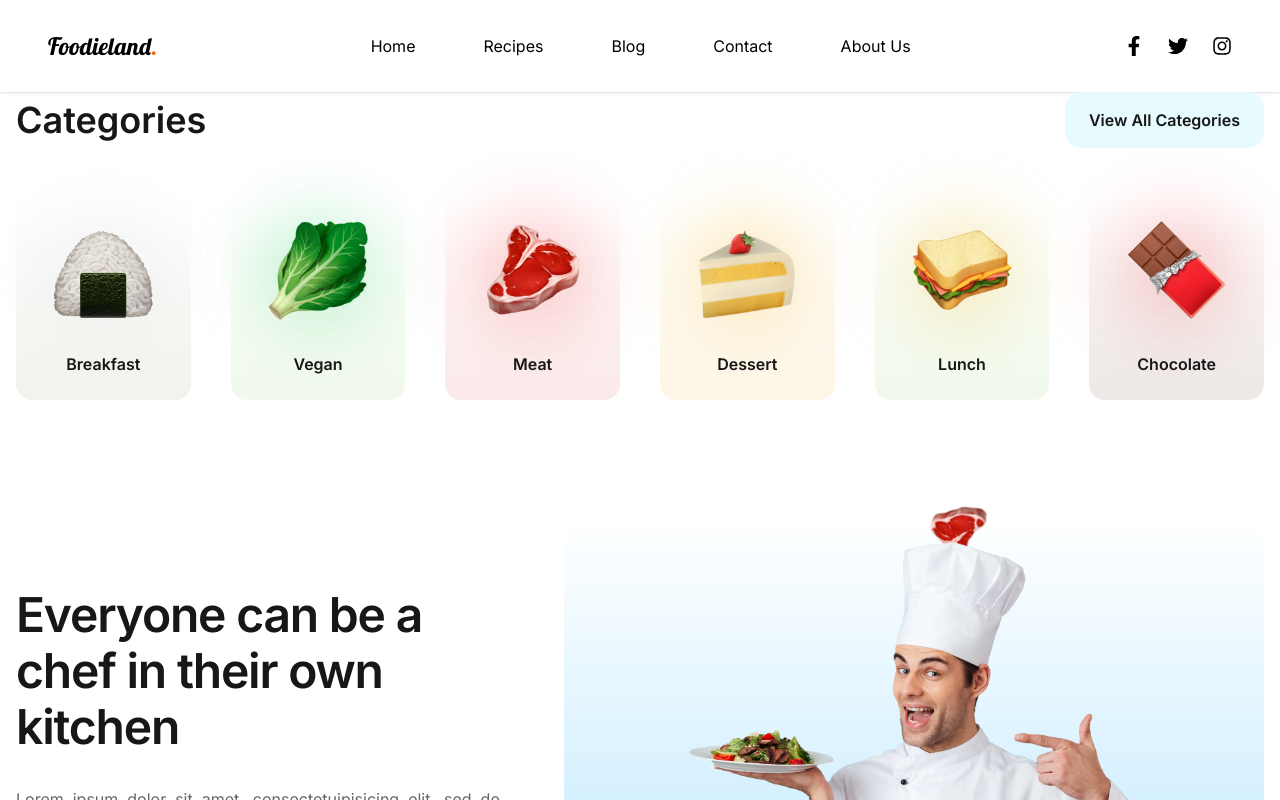
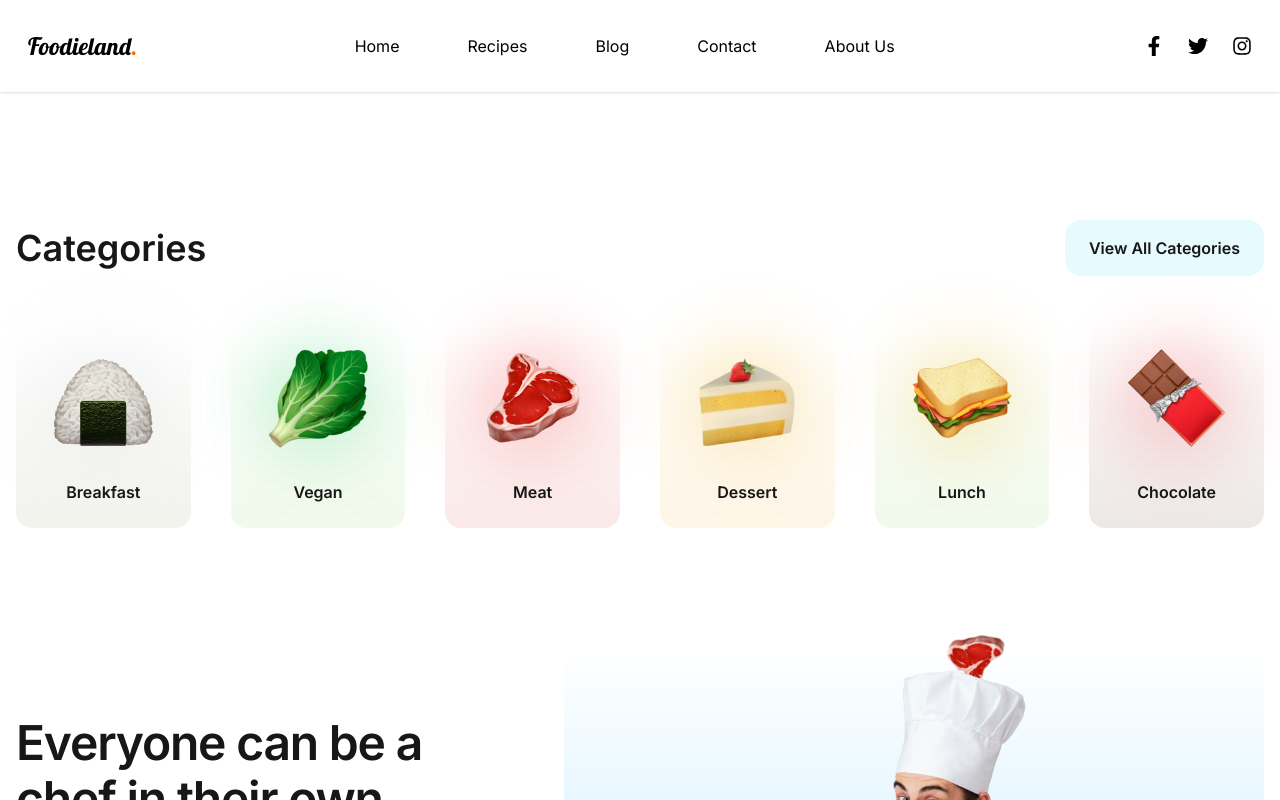
Before and after one commit to Rezaabdollahi7/foodieland, a Next.js app: page / in a window 1280 px wide. Shown: the top 800 px of the page. Built offline with nearby package versions, Linux system fonts and the light colour scheme.

Commit message:
core : resize navbar container , improve mobile menu (add social icons)

```diff
--- a/src/app/Sections/Categories.tsx
+++ b/src/app/Sections/Categories.tsx
@@ -2,7 +2,7 @@ import CategoriesItems from '@/consts/CategoriesItems';
 import CategoriesCard from '@/components/CategoryCard';
 export default function Categories() {
   return (
-    <section className="mx-auto flex flex-col gap-12 px-4 sm:max-w-screen-sm md:max-w-screen-md lg:max-w-screen-lg xl:max-w-screen-xl">
+    <section className="mx-auto my-32 flex flex-col gap-12 px-4 sm:max-w-screen-sm md:max-w-screen-md lg:max-w-screen-lg xl:max-w-screen-xl">
       <div className="cat-header flex w-full items-center justify-between">
         <h3 className="text-xl font-semibold sm:text-3xl lg:text-4xl">
           Categories
--- a/src/app/Sections/CookWithUs.tsx
+++ b/src/app/Sections/CookWithUs.tsx
@@ -18,7 +18,7 @@ export default function CookWithUs() {
           tempor incididunt ut labore et dolore magna aliqut enim ad minim{' '}
         </p>
         <a
-          href="/"
+          href="#"
           className="rounded-xl bg-black px-8 py-3 text-sm font-semibold text-white"
         >
           Learn More
--- a/src/components/Navbar.tsx
+++ b/src/components/Navbar.tsx
@@ -9,7 +9,8 @@ const Navbar = () => {
   const [isOpen, setIsOpen] = useState(false);
 
   return (
-    <nav className="flex items-center justify-between bg-white px-7 py-4 shadow-sm md:px-12 lg:py-6">
+    <nav className="bg-white px-7 py-4 shadow-sm lg:py-6">
+      <div className="nav-wrapper mx-auto flex items-center justify-between bg-white sm:max-w-screen-sm md:max-w-screen-md lg:max-w-screen-lg xl:max-w-screen-xl">
         {/* Logo */}
         <div className="text-2xl font-bold">
           <Link href="/">
@@ -43,8 +44,8 @@ const Navbar = () => {
         {/* Navigation Links */}
         <div
           className={clsx(
-          'absolute top-16 left-0 w-full bg-white p-4 transition-all duration-300 ease-in-out md:static md:flex md:w-auto md:items-center md:space-x-6 md:bg-transparent md:p-0 lg:space-x-8',
-          isOpen ? 'block' : 'hidden'
+            'absolute top-16 left-0 z-20 w-full bg-white p-4 transition-all duration-300 ease-in-out md:static md:flex md:w-auto md:items-center md:space-x-6 md:bg-transparent md:p-0 lg:space-x-8',
+            isOpen ? 'block min-h-screen' : 'hidden'
           )}
         >
           {NAV_LINKS.map(({ href, label }) => (
@@ -58,6 +59,20 @@ const Navbar = () => {
               </span>
             </Link>
           ))}
+
+          <div className="mt-4 flex justify-center space-x-6 border-t border-gray-300 pt-12 md:hidden">
+            {SOCIAL_LINKS.map(({ href, icon }) => (
+              <a
+                key={href}
+                href={href}
+                target="_blank"
+                rel="noopener noreferrer"
+                className="text-black hover:text-orange-500"
+              >
+                {icon}
+              </a>
+            ))}
+          </div>
         </div>
 
         {/* Social Media Icons */}
@@ -74,6 +89,7 @@ const Navbar = () => {
             </a>
           ))}
         </div>
+      </div>
     </nav>
   );
 };
```
Lines whose indentation alone changed are shown as unchanged.
